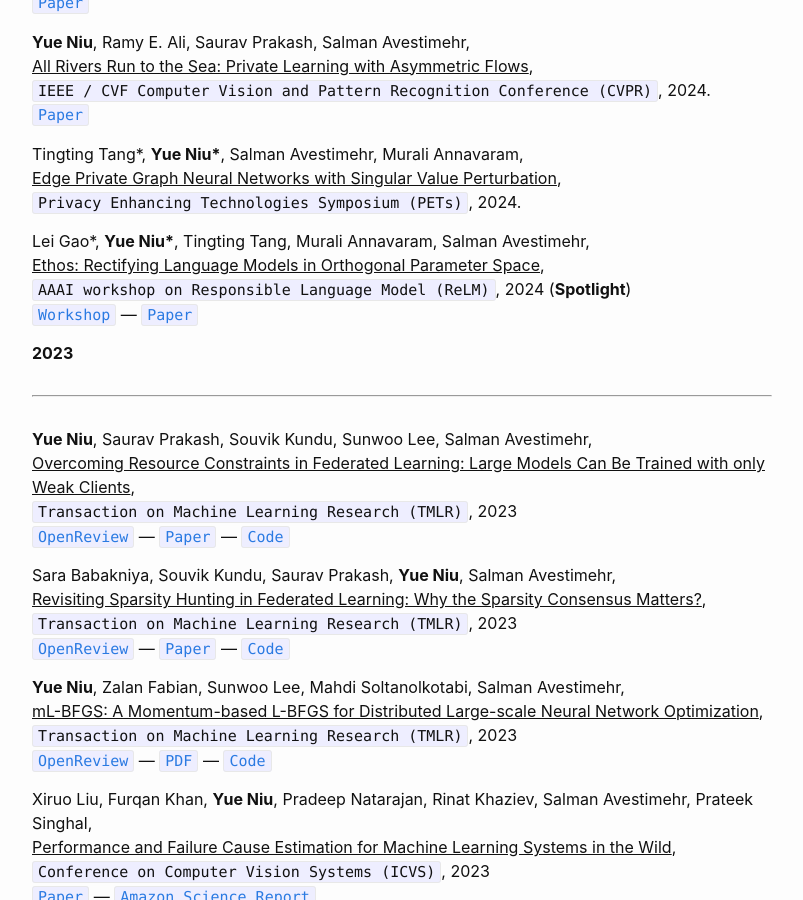
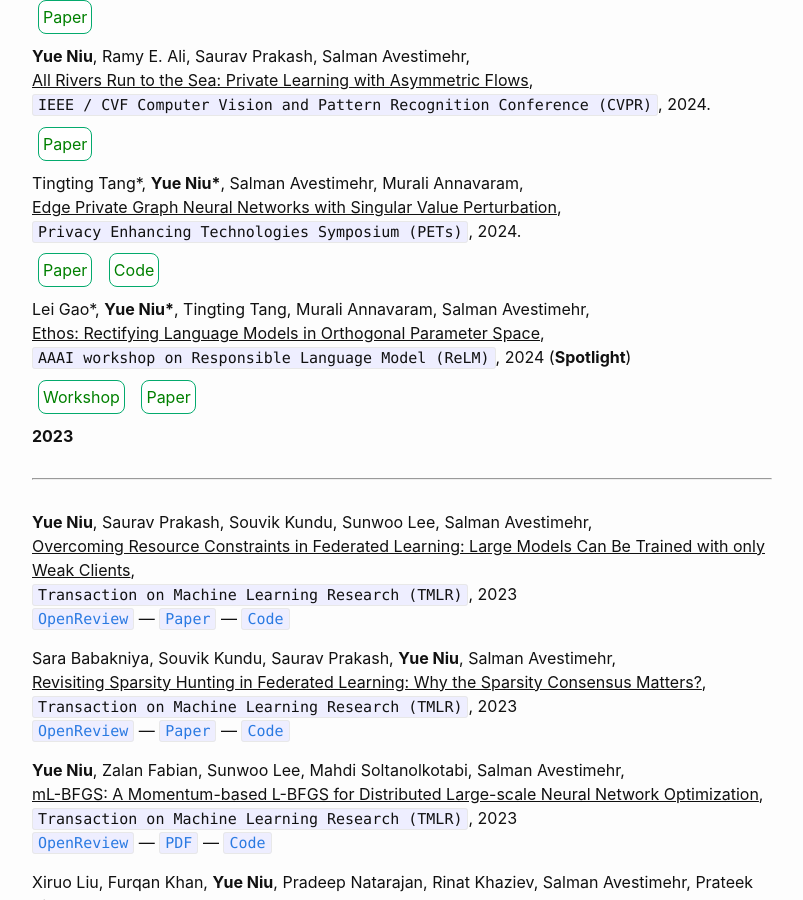
Before and after one commit to yuehniu/homepage, a Jekyll site: the page built from publication.md, in a window 1280 px wide and 900 px high, scrolled down 459 px. Shown: the whole window, without its empty margins (238-1041 px from the left). Built offline with Jekyll 4.4.1, drawn with Linux system fonts in a browser that asks for light colours; our own code applies the rules of GitHub Pages for plain Markdown files.

Commit message:
MODIFY: add button to publications.

```diff
--- a/publication.md
+++ b/publication.md
@@ -13,22 +13,28 @@
 **Yue Niu**, Saurav Prakash, Salman Avestimehr,
 <u>ATP: Enabling Fast LLM Serving via Attention on Top Principal Keys</u>,
 `Preprint on arXiv`, 2024
-[`Paper`](https://arxiv.org/abs/2403.02352)
+
+<a href="https://arxiv.org/abs/2403.02352" class="btn">Paper</a>
 
 **Yue Niu**, Ramy E. Ali, Saurav Prakash, Salman Avestimehr,
 <u>All Rivers Run to the Sea: Private Learning with Asymmetric Flows</u>,
 `IEEE / CVF Computer Vision and Pattern Recognition Conference (CVPR)`, 2024.
-[`Paper`](https://arxiv.org/pdf/2312.05264.pdf)
+
+<a href="https://arxiv.org/pdf/2312.05264.pdf" class="btn">Paper</a>
 
 Tingting Tang\*, **Yue Niu\***, Salman Avestimehr, Murali Annavaram,
 <u>Edge Private Graph Neural Networks with Singular Value Perturbation</u>,
 `Privacy Enhancing Technologies Symposium (PETs)`, 2024.
 
+<a href="https://github.com/TinaTangTingting/Eclipse" class="btn">Paper</a>
+<a href="https://github.com/TinaTangTingting/Eclipse" class="btn">Code</a>
+
 Lei Gao\*, **Yue Niu\***, Tingting Tang, Murali Annavaram, Salman Avestimehr,
 <u>Ethos: Rectifying Language Models in Orthogonal Parameter Space</u>,
 `AAAI workshop on Responsible Language Model (ReLM)`, 2024 (**Spotlight**)
-[`Workshop`](https://sites.google.com/vectorinstitute.ai/relm2024/accepted-papers?authuser=0) ---
-[`Paper`](https://drive.google.com/file/d/1hpPtmAx_9I29yyEysav-SfwBJMttT-Nw/view?usp=share_link)
+
+<a href="https://sites.google.com/vectorinstitute.ai/relm2024/accepted-papers?authuser=0" class="btn">Workshop</a>
+<a href="https://drive.google.com/file/d/1hpPtmAx_9I29yyEysav-SfwBJMttT-Nw/view?usp=share_link" class="btn">Paper</a>
 
 **2023**
 
```
